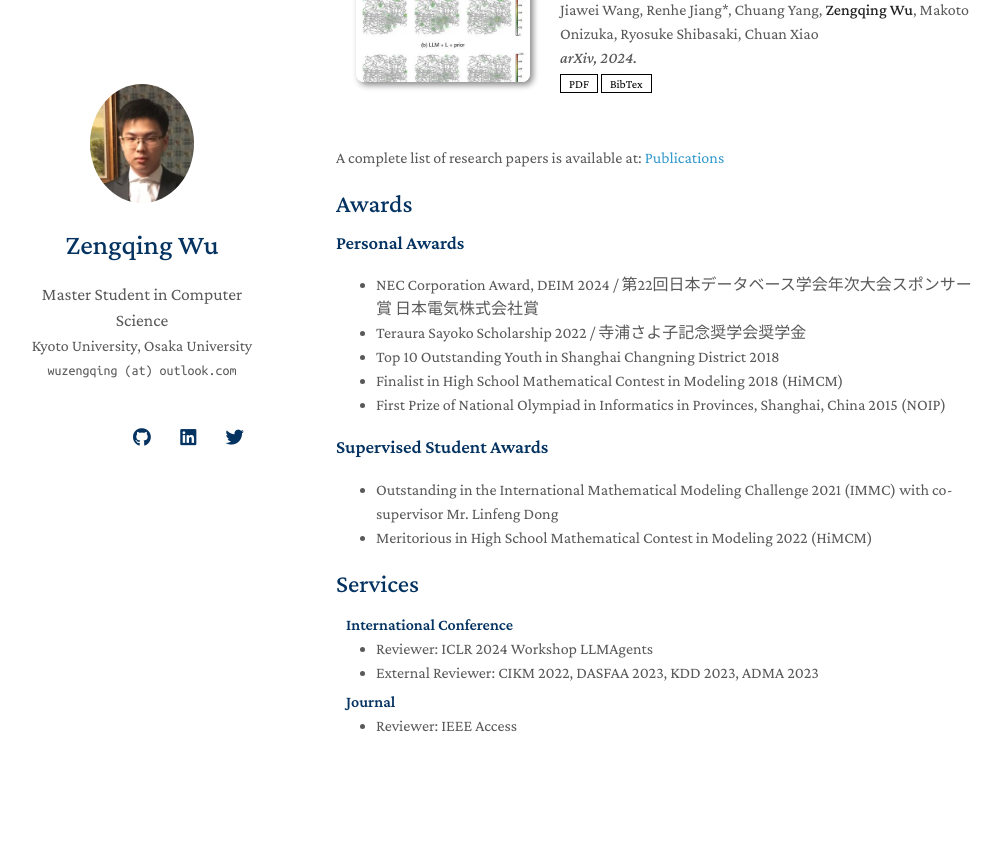
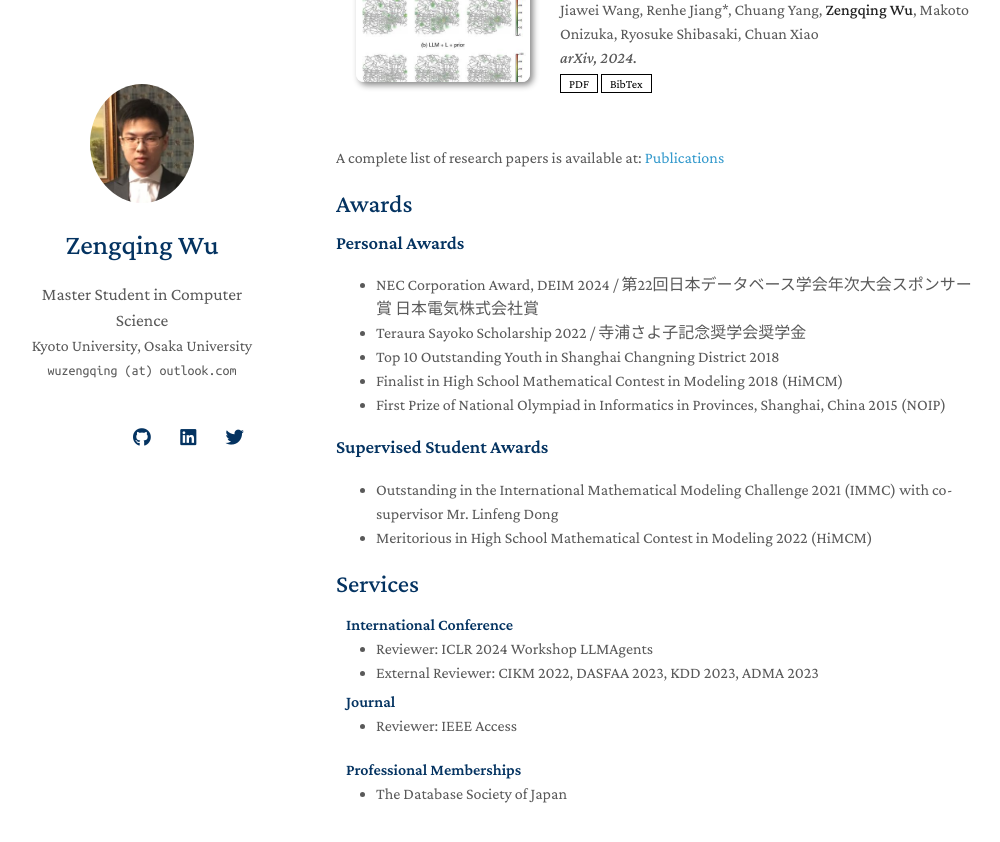
Before and after one commit to wuzengqing001225/wuzengqing001225.github.io, a Jekyll site: the page built from index.md, in a window 1280 px wide and 900 px high, scrolled down 1239 px. Shown: the top 842 px of the window, without its empty margins (134-1134 px from the left). Built offline with Jekyll 4.4.1, drawn with Linux system fonts in a browser that asks for light colours; nearby versions of some CDN libraries; a style sheet for code colours, icons or effects is not loaded; our own code applies the rules of GitHub Pages for plain Markdown files.

Commit message:
Update services.md

```diff
--- a/_includes/services.md
+++ b/_includes/services.md
@@ -17,3 +17,9 @@
   <li><a href="https://www.springer.com/journal/11263"><autocolor>International Journal of Computer Vision (IJCV)</autocolor></a></li> -->
   <li>Reviewer: IEEE Access</li>
 </ul>
+
+<h4 style="margin:0 10px 0;">Professional Memberships</h4>
+
+<ul style="margin:0 0 20px;">
+  <li>The Database Society of Japan</li>
+</ul>
```
